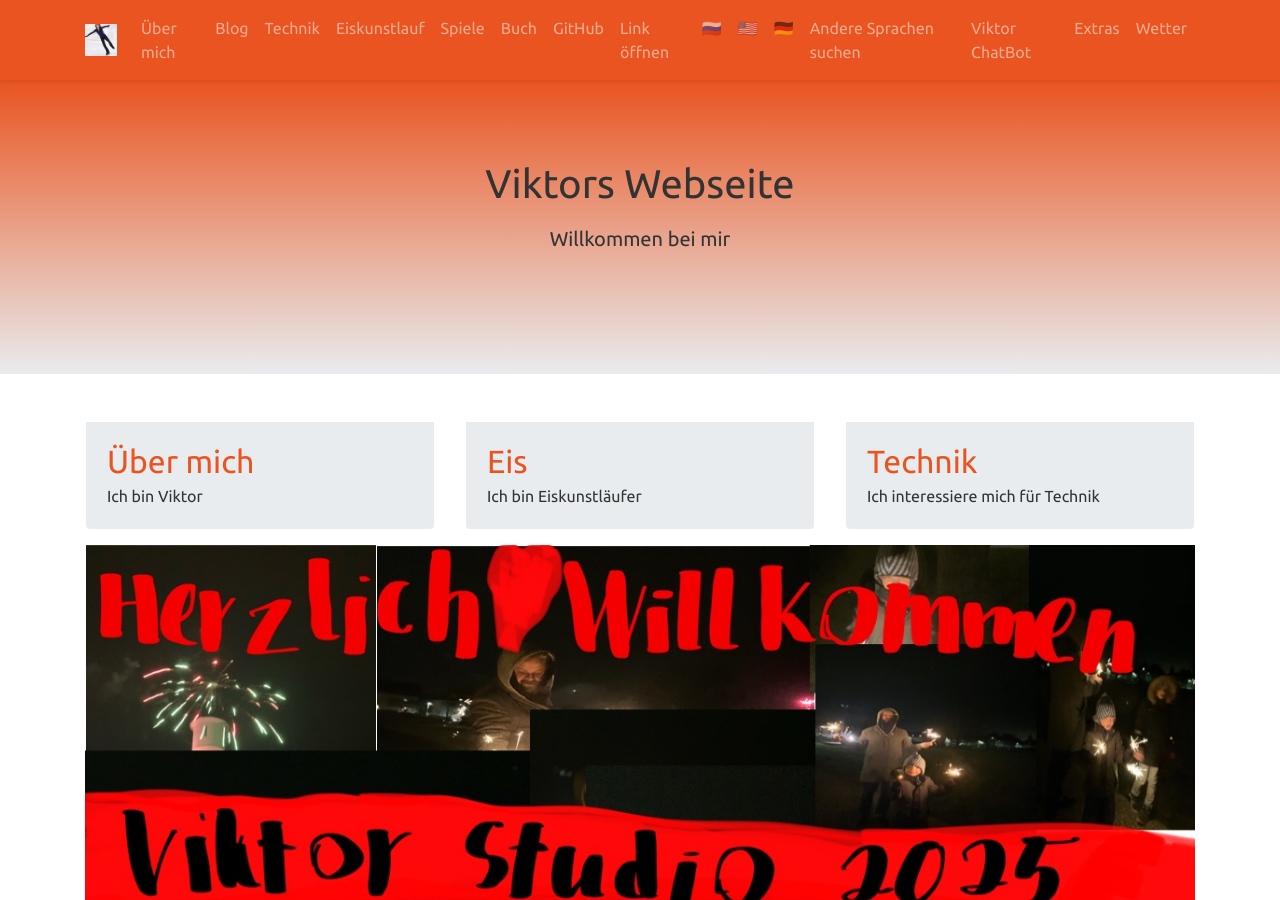
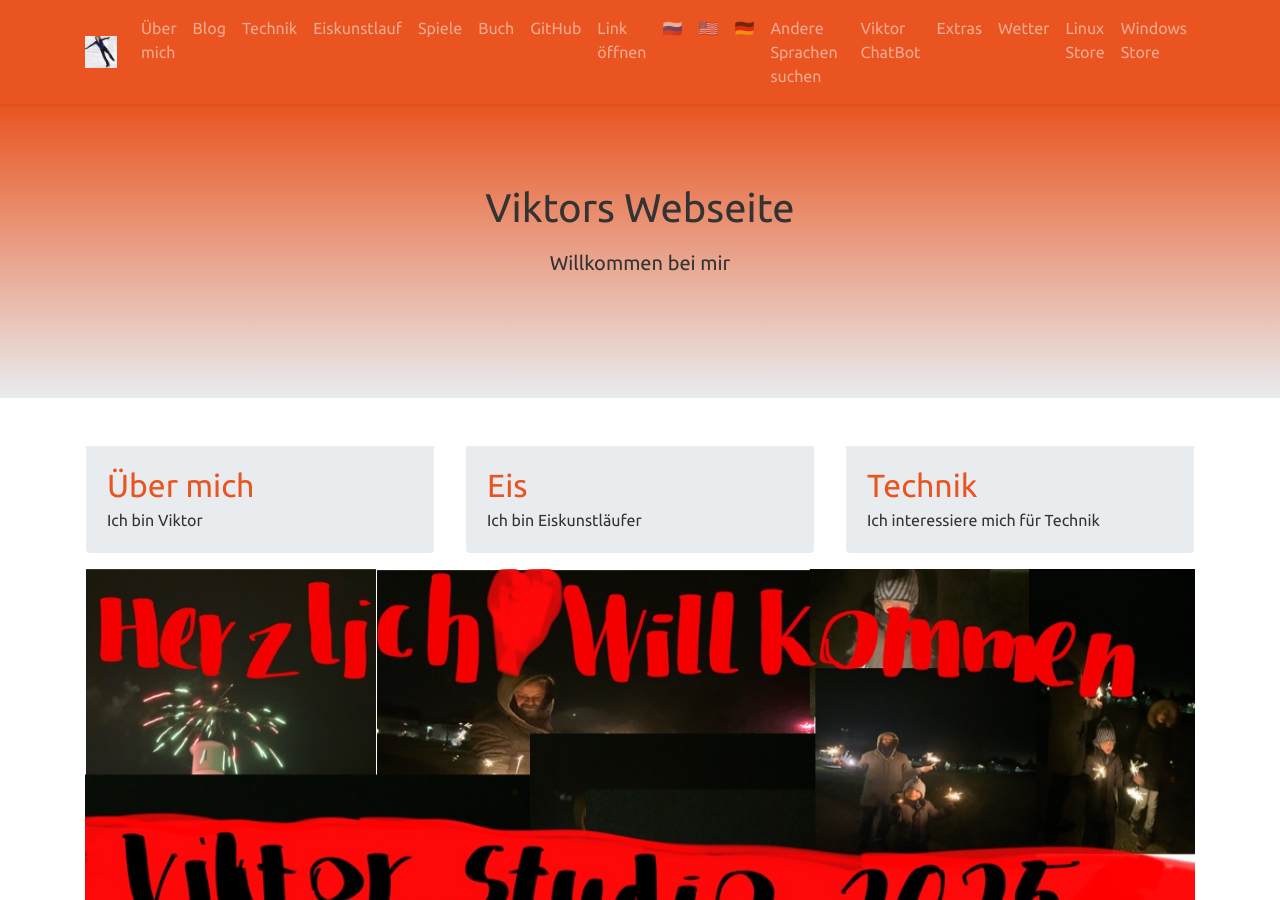
Before and after one commit to viktor-chiarcos/viktor-chiarcos.github.io, a Jekyll site: the page built from index.md, in a window 1280 px wide and 900 px high. Built offline with Jekyll 4.4.1, drawn with Linux system fonts in a browser that asks for light colours.

Commit message:
Update nav.yml

```diff
--- a/_data/nav.yml
+++ b/_data/nav.yml
@@ -51,6 +51,12 @@ header:
   - title: "Wetter"
     url: "/wetter.de"
     description: "Wetterinformation"
+  - title: "Linux Store"
+    url: "https://github.com/viktor-chiarcos/Programms"
+    description: "Installerpakete von mir für Linux"
+  - title: "Windows Store"
+    url: "https://github.com/viktor-chiarcos/Windows-Programms"
+    description: "Installerpakete von mir für Windows"
 
     # footer links
 footer:
```
